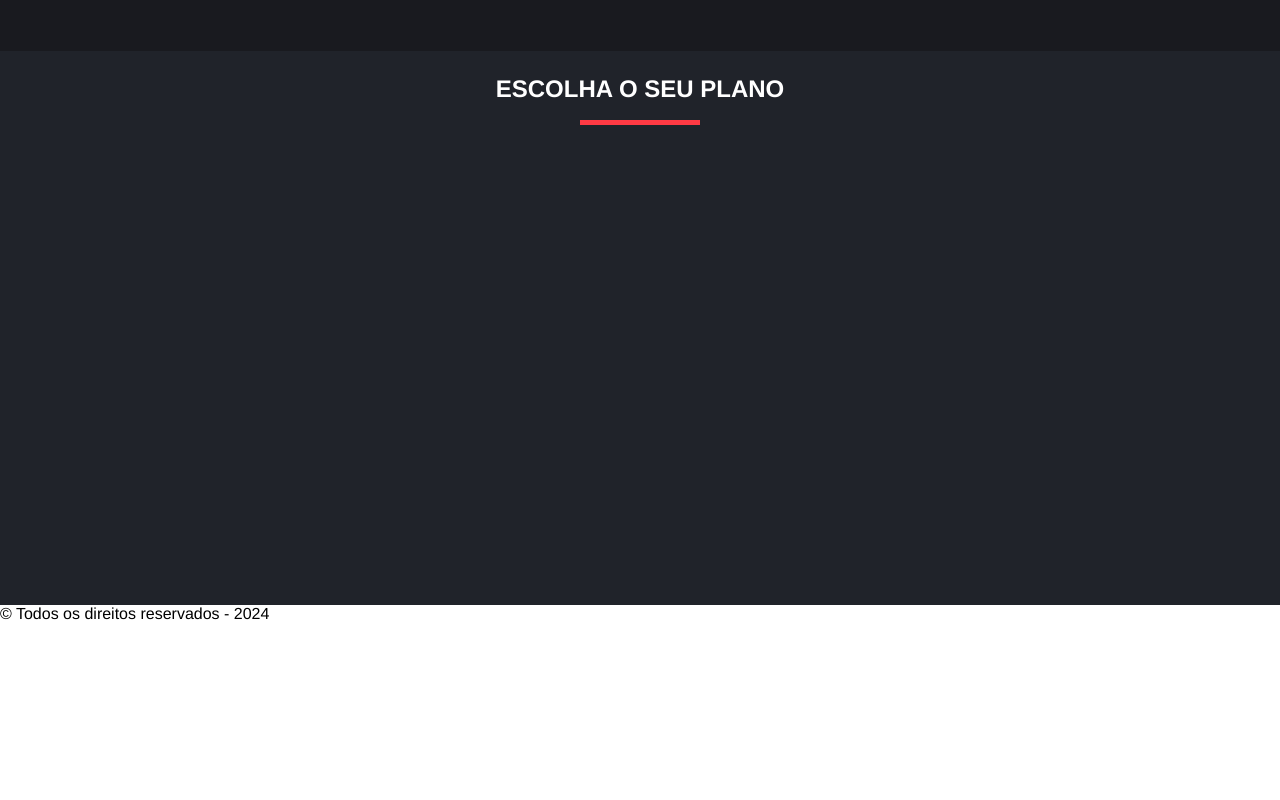
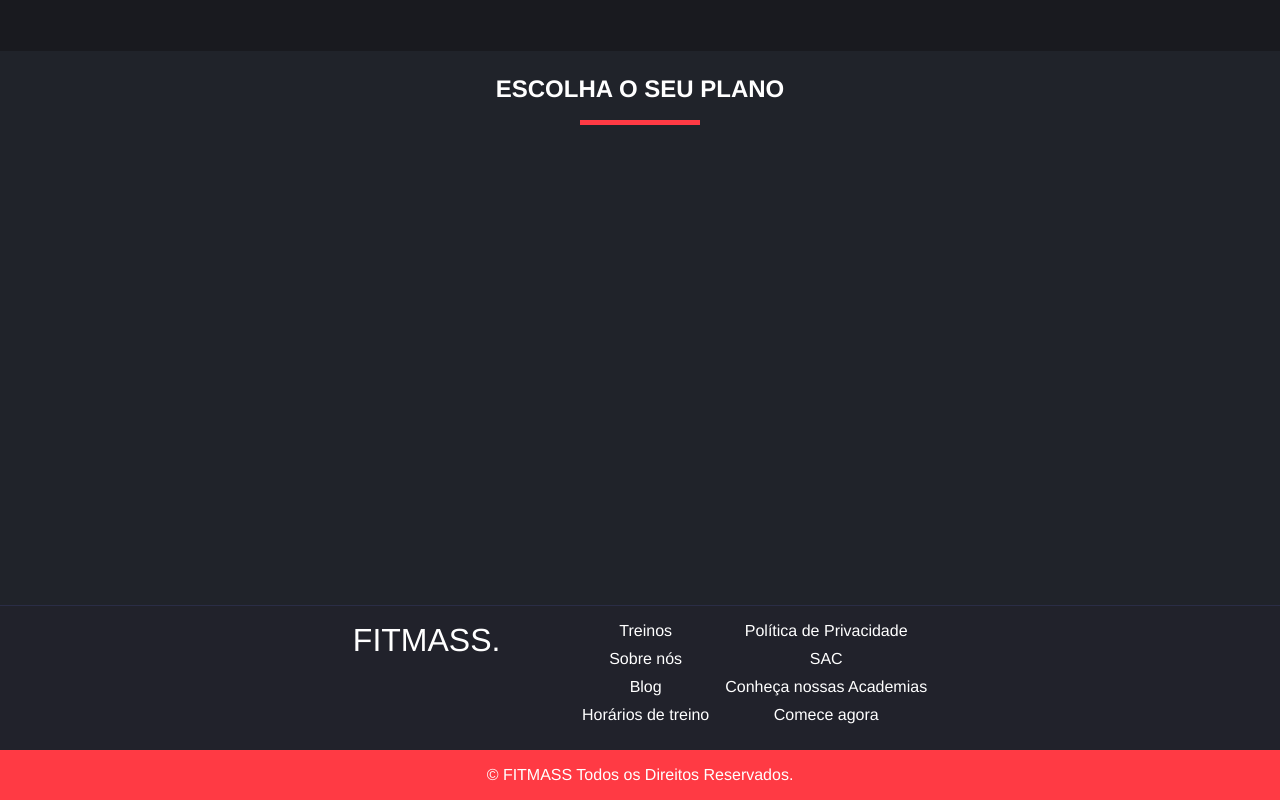
Before and after one commit to DevDaniloSants/fitmass, a React (Vite) app: page / in a window 1280 px wide. Shown: the part 1458-2258 px from the top of the page. Before the commit the page ends 2081 px from the top, so only its background shows below. Built offline with nearby package versions, Linux system fonts and the light colour scheme.

Commit message:
:art: feat(footer): Atualiza o footer

```diff
--- a/src/components/Footer.jsx
+++ b/src/components/Footer.jsx
@@ -1,7 +1,46 @@
 import '../styles/components/footer.sass';
 
 const Footer = () => {
-  return <footer>&copy; Todos os direitos reservados - 2024</footer>;
+  return (
+    <footer>
+      <div className="top_footer">
+        <span>FITMASS.</span>
+        <div className="links">
+          <ul>
+            <li>
+              <a href="#">Treinos</a>
+            </li>
+            <li>
+              <a href="#">Sobre nós</a>
+            </li>
+            <li>
+              <a href="#">Blog</a>
+            </li>
+            <li>
+              <a href="#">Horários de treino</a>
+            </li>
+          </ul>
+          <ul>
+            <li>
+              <a href="#">Política de Privacidade</a>
+            </li>
+            <li>
+              <a href="#">SAC</a>
+            </li>
+            <li>
+              <a href="#">Conheça nossas Academias</a>
+            </li>
+            <li>
+              <a href="#">Comece agora</a>
+            </li>
+          </ul>
+        </div>
+      </div>
+      <div className="end_footer">
+        <p>&copy; FITMASS Todos os Direitos Reservados. </p>
+      </div>
+    </footer>
+  );
 };
 
 export default Footer;
--- a/src/styles/components/footer.sass
+++ b/src/styles/components/footer.sass
@@ -0,0 +1,40 @@
+@use '../variables'
+
+footer
+    background: variables.$bg-menu-secundary
+    border-top: 1px solid variables.$border-footer
+    color: variables.$text-color
+
+    .top_footer
+        display: flex
+        justify-content: space-around
+        flex-wrap: wrap
+        gap: 1rem
+        text-align: center
+        width: 50%
+        margin: 1em auto
+
+        span
+            font-size: 2em
+
+        .links
+            display: flex
+            gap: 1rem
+            text-align: center
+
+            ul
+                li,a
+                    transition: color 0.5s
+                    padding-bottom: 10px
+
+                    &:hover
+                        color: variables.$color-primary
+
+    .end_footer
+        padding: 1rem
+        text-align: center
+        background: variables.$color-primary
+
+    @media(max-width: 580px)
+        .top_footer
+            width: 100%
```
